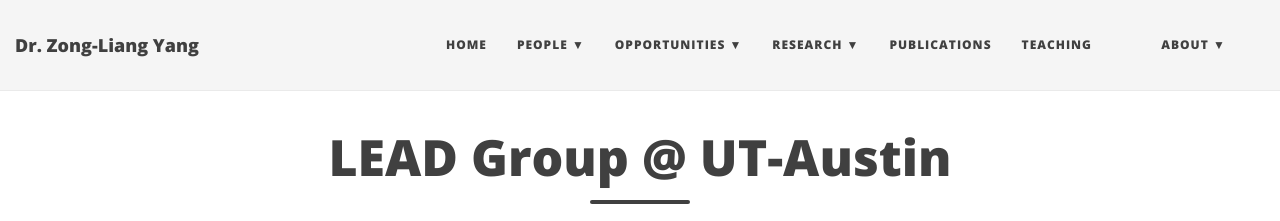
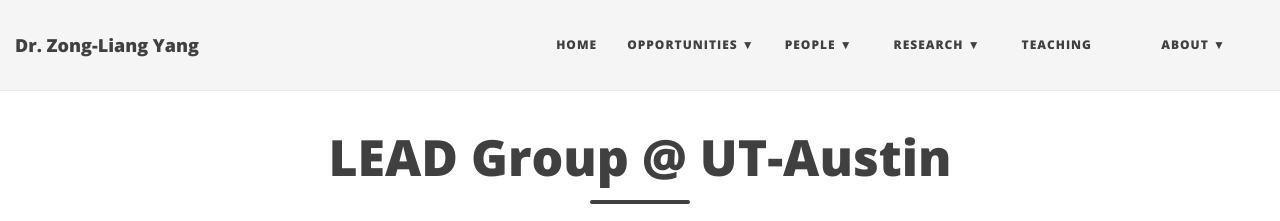
Before and after one commit to ktwugoat/LEAD-UTexas, a Jekyll site: the page built from index.md, in a window 1280 px wide. Shown: the top 221 px of the page. Built offline with Jekyll 4.4.1, drawn with Linux system fonts in a browser that asks for light colours; nearby versions of some CDN libraries; part of the change alters nothing that is shown.

Commit message:
Update _config.yml

```diff
--- a/_config.yml
+++ b/_config.yml
@@ -25,25 +25,29 @@ description: "?????????????????????????????"
 
 navbar-links:
   Home: ""
+
+  Opportunities:
+  - ?Prospective Students: "opportunities/ProStu"
+  - ?Jobs: "opportunities/Jobs"
+
   People:
    - Current: "people/current"
    - Alumni: "people/alumni"
-  Opportunities:
-  - ?Prospective Students: "opportunities/ProStu"
-  - ?Jobs: "opportunities/Jobs"
+
   Research:
-   - ?Projects: "research/overview"
+   - ?Publications: "research/publications"
+   - ?Overview: "research/overview"
    - ?Projects: "research/projects"
    - ?Codes: "research/models"
    - ?Data: "research/data"
-  Publications: "publication"
+   - ?Lecture Videos: "research/lectures"
+
   Teaching: "teaching"
   About:
    - Contact/Inquiries: "about/contact"
    - ?Work Ethic: "about/WorkEthic"
    - ?Announcements: "about/announcements"
    - Photos: "about/photos"
-   - ?Videos: "about/videos"
   # ?Presentations: "presentation"
   # ?Photos: "photos"
   # Videos: "videos"
```
